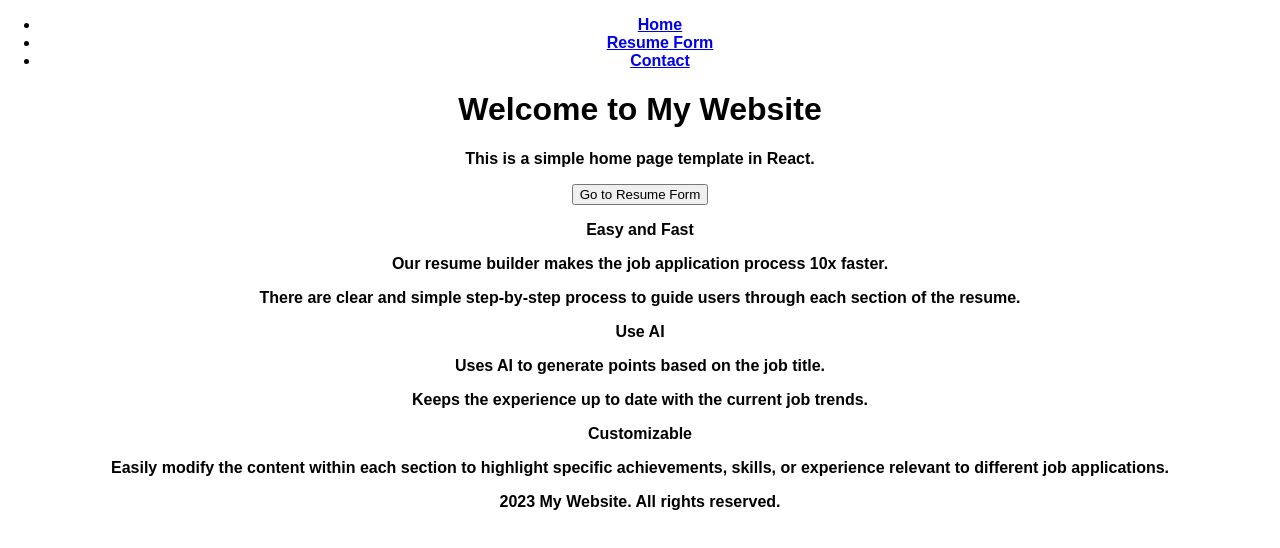
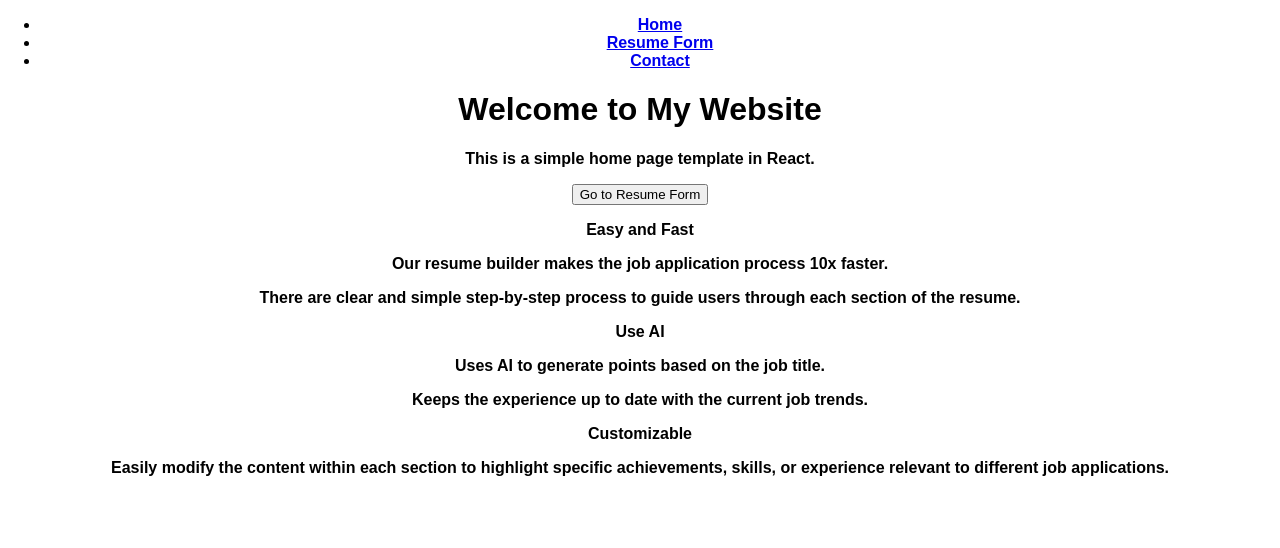
Before and after one commit to saad1035/HackWestern10, a React (Create React App) app in the folder hw10/: page / in a window 1280 px wide. Shown: the top 548 px of the page. Built offline with nearby package versions, Linux system fonts and the light colour scheme.

Commit message:
homepage css

```diff
--- a/hw10/src/components/Home/Home.css
+++ b/hw10/src/components/Home/Home.css
@@ -0,0 +1,11 @@
+.footer{
+    position: fixed;
+    left:0;
+    bottom: 0;
+    width:100%;
+    background-color: FFC800;
+    color:white;
+    text-align: center;
+    font-family: "Times New Roman";
+    text-size-adjust: 12;
+}
--- a/hw10/src/components/Home/Home.js
+++ b/hw10/src/components/Home/Home.js
@@ -1,5 +1,6 @@
 import React from 'react';
 import { Link } from 'react-router-dom'; // If you are using React Router
+import './Home.css';
 
 const HomePage = () => {
     return (
```
